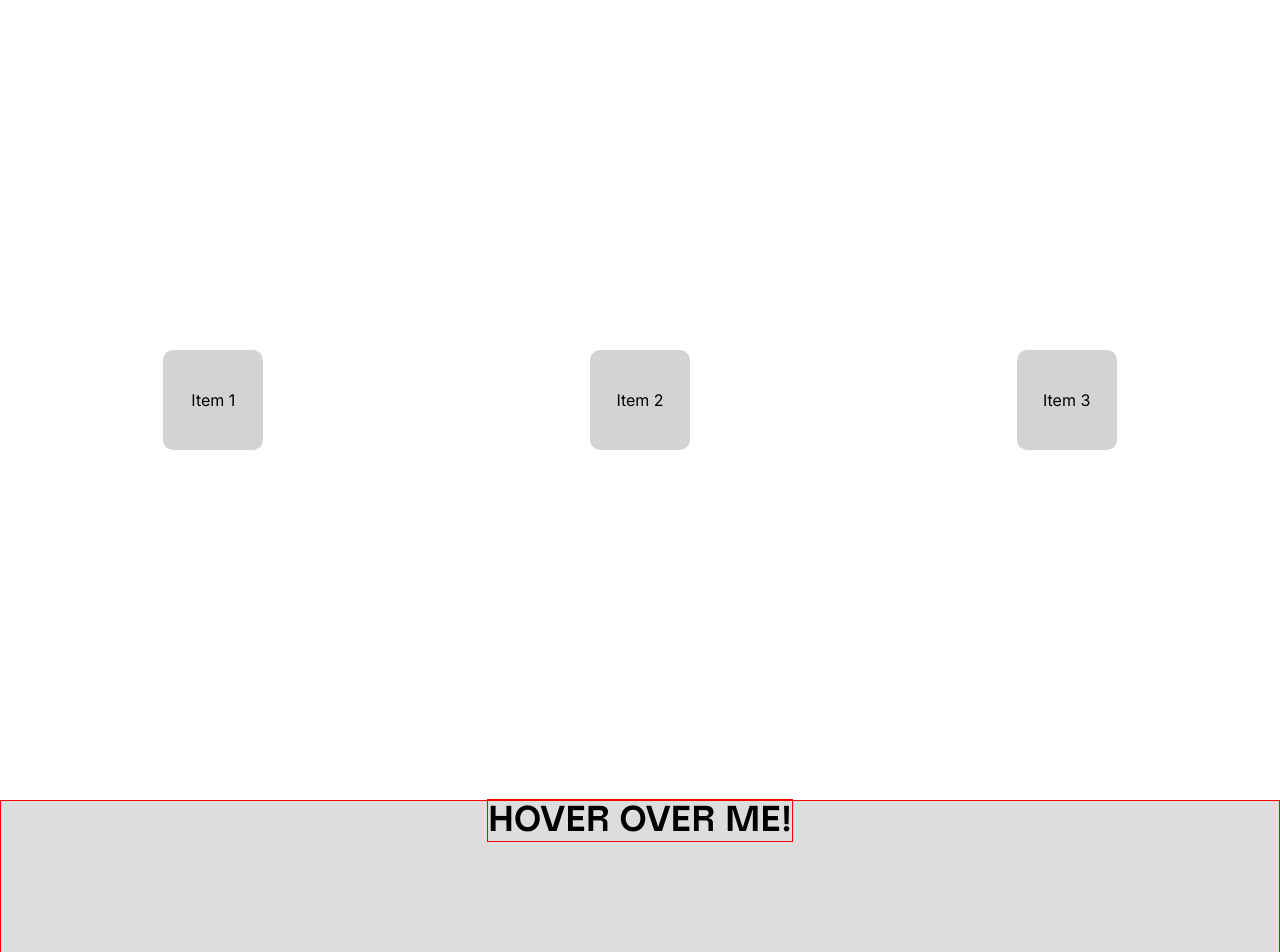
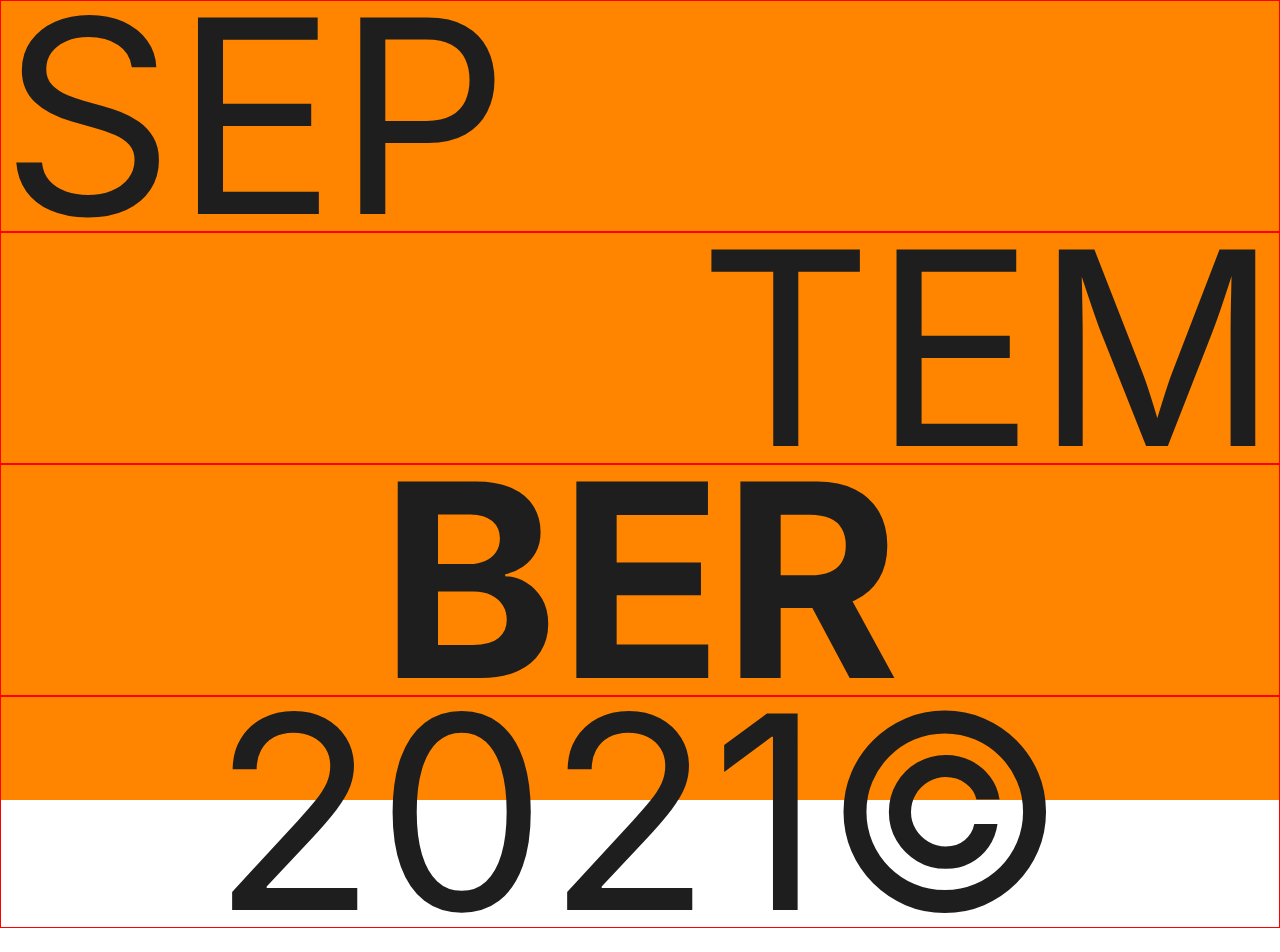
Before and after one commit to malikkotb/content, a Next.js app: page /fontWeightHover in a window 1280 px wide. Shown: the top 952 px of the page. Built offline with nearby package versions, Linux system fonts and the light colour scheme.

Commit message:
font weight animation

```diff
--- a/app/fontWeightHover/page.jsx
+++ b/app/fontWeightHover/page.jsx
@@ -66,9 +66,30 @@ export default function FontWeightAnimation() {
 
   return (
     <>
-    <div>
-
-    </div>
+      <div className="flex uppercase h-screen text-[270px] bg-[#FF8400] text-[#1e1e1e] flex-col">
+        <div className="flex borderr font-thin leading-[230px]">
+          <span>S</span>
+          <span>E</span>
+          <span>P</span>
+        </div>
+        <div className="flex borderr justify-end leading-[230px]">
+          <span>T</span>
+          <span>E</span>
+          <span>M</span>
+        </div>
+        <div className="flex borderr font-bold justify-center leading-[230px]">
+          <span>B</span>
+          <span>E</span>
+          <span>R</span>
+        </div>
+        <div className="flex borderr justify-center leading-[230px]">
+          <span>2</span>
+          <span>0</span>
+          <span>2</span>
+          <span>1</span>
+          <span>©</span>
+        </div>
+      </div>
       <div ref={containerRef} className={styles.container}>
         <div className={styles.item}>Item 1</div>
         <div className={styles.item}>Item 2</div>
```
